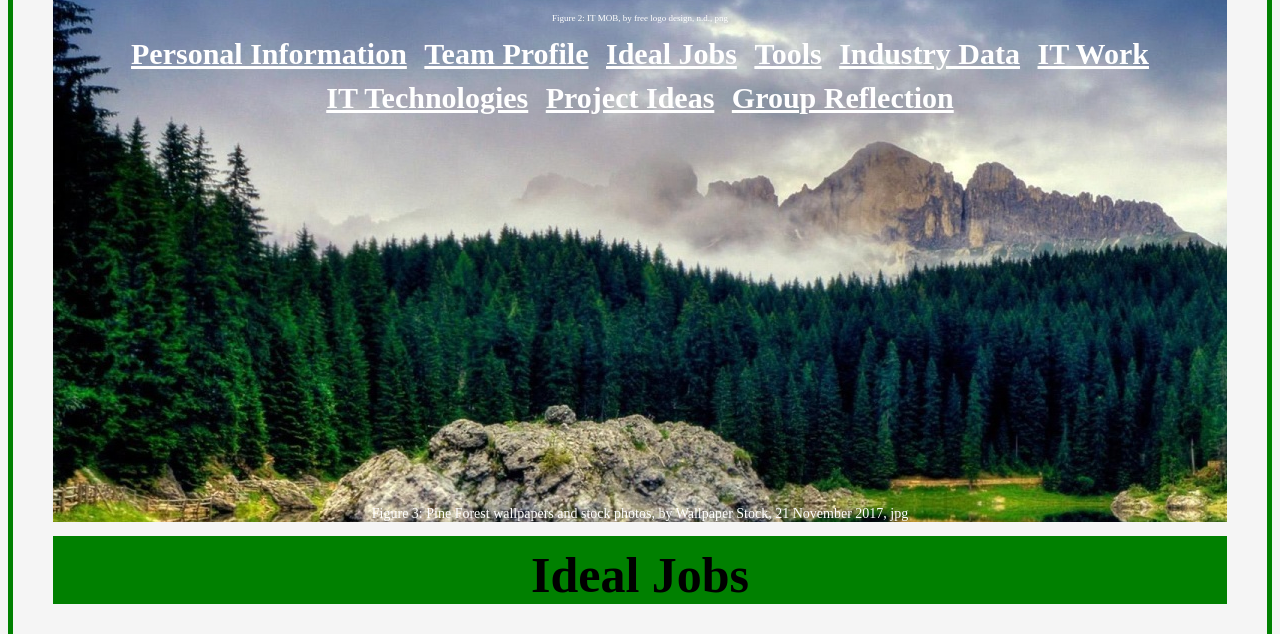
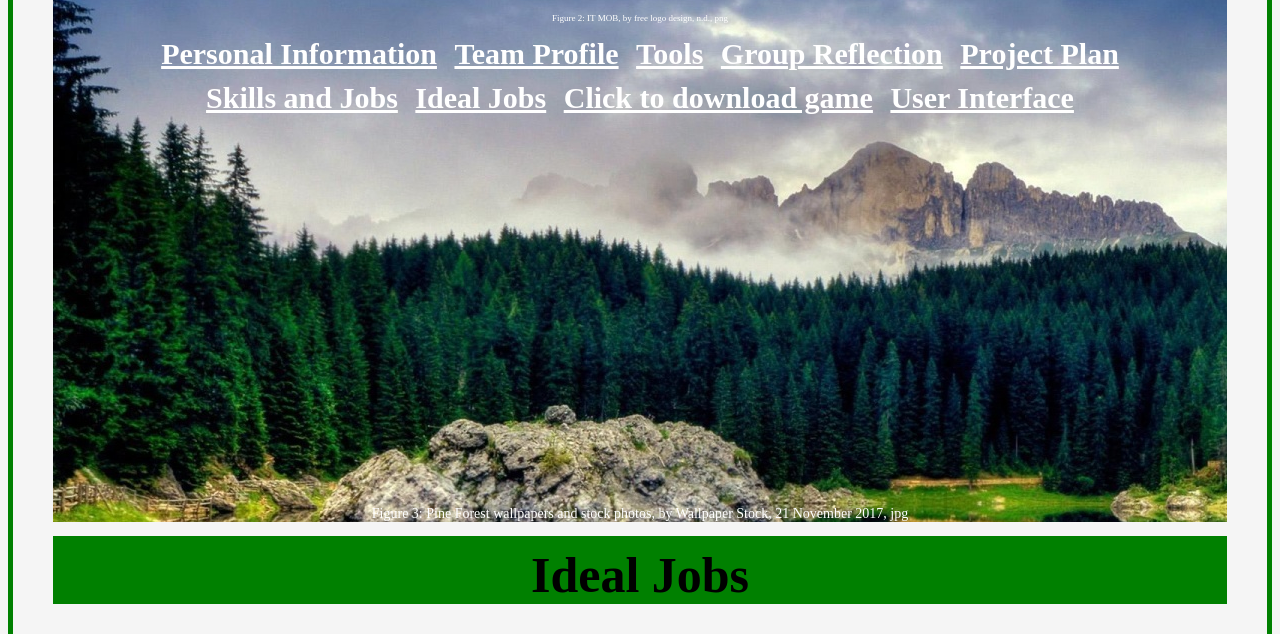
Before and after one commit to KieranSymons/Group3, a plain HTML site: page ideal.job.html in a window 1280 px wide. Shown: the part 166-800 px from the top of the page. Drawn offline with Linux system fonts and the light colour scheme.

Commit message:
Re-added Ideal Jobs

```diff
--- a/ideal.job.html
+++ b/ideal.job.html
@@ -13,13 +13,13 @@
                     <Strong>
                       <a class="title"style="padding: 5px;" href="index.html">Personal Information </a>
                       <a class="title"style="padding: 5px;" href="team-profile.html">Team Profile                 </a>
-                         <a class="title"style="padding: 5px;" href="ideal.job.html">Ideal Jobs                     </a>
-                         <a class="title"style="padding: 5px;" href="tools.html">Tools                               </a>                                                    <!--This may need to be deleted-->
-                         <a class="title"style="padding: 5px;" href="industry.data.html">Industry Data               </a>
-                         <a class="title"style="padding: 5px;" href="it.work.html">IT Work                           </a>
-                         <a class="title"style="padding: 5px;" href="it.technologies.html"> IT Technologies          </a>
-                         <a class="title"style="padding: 5px;" href="project.idea.html"> Project Ideas              </a>
+                      <a class="title"style="padding: 5px;" href="tools.html">Tools                               </a>
                       <a class="title"style="padding: 5px;" href="group-reflection.html"> Group Reflection       </a>
+                      <a class="title"style="padding: 5px;" href="project.plan.html"> Project Plan       </a>
+                      <a class="title"style="padding: 5px;" href="skills_and_jobs.html"> Skills and Jobs       </a>
+                      <a class="title"style="padding: 5px;" href="ideal.job.html"> Ideal Jobs     </a>
+                      <a class="title"style="padding: 5px;" href="Downloads/FinalGame2.zip" download> Click to download game       </a>
+                      <a class="title"style="padding: 5px;" href="https://www.figma.com/community/file/1076321804637916769?preview=fullscreen"  target="_blank">User Interface</a>
 
 
                      </Strong>
@@ -240,16 +240,14 @@
 
       <ul class="bottomnavlist">
         <li style="text-align: center; font-size: 25;list-style-type: none;"><strong>Navigation</strong></li>
-          <li>  <a href="#Personal Information">Personal Information </a> </li>
+      <li>  <a href="index.html">Personal Information </a> </li>
       <li> <a href="team-profile.html">Team Profile                 </a> </li>
-          <li> <a href="ideal.job.html">Ideal Jobs                     </a></li>
-          <li> <a href="tools.html">Tools                               </a>        </li>                                            <!--This may need to be deleted-->
-          <li><a href="industry.data.html">Industry Data               </a></li>
-          <li> <a href="it.work.html">IT Work                           </a></li>
-          <li> <a href="it.technologies.html"> IT Technologies          </a></li>
-          <li> <a href="project.idea.html"> Project Ideas              </a></li>
+      <li> <a href="tools.html">Tools                               </a>        </li>
+      <li> <a href="project.plan.html"> Project Plan           </a></li>
+      <li> <a href="skills_and_jobs.html"> Skills and Jobs          </a></li>
+      <li> <a href="ideal.job.html"> Ideal Jobs          </a></li>
+      <li>  <a href="group-reflection.html">Group Reflection  </a></li>
       <li>  <a href="references.html">References          </a></li>
-          <li>  <a href="group-reflection.html">Group Reflection  </a></li>
     </ul>
 
 
```
Also changed, not shown: group-reflection.html (+7 -45 lines), index.html (+4 -2 lines), project.plan.html (+3 -1 lines), skills_and_jobs.html (+3 -2 lines), team-profile.html (+3 -1 lines), tools.html (+3 -1 lines). Lines whose indentation alone changed are shown as unchanged.
